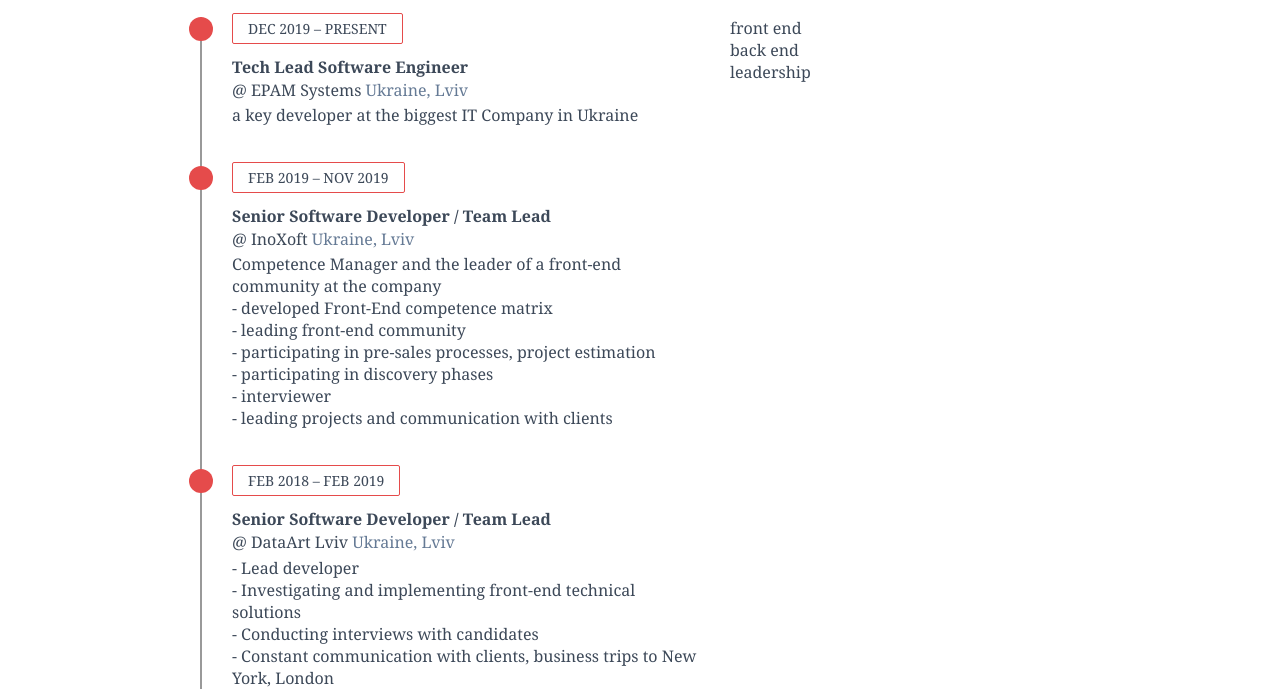
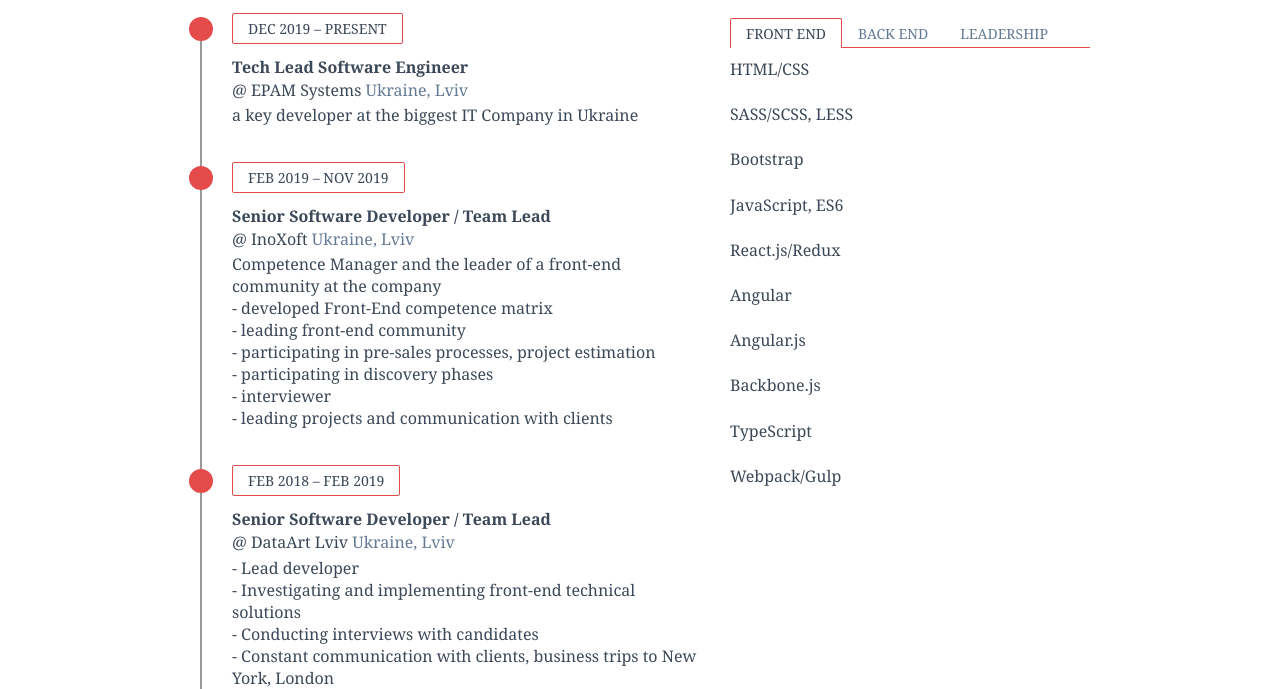
Before and after one commit to matiishyn/matiishyn, a Gatsby site: page /resume in a window 1280 px wide. Shown: the part 120-809 px from the top of the page. Built offline with nearby package versions, Linux system fonts and the light colour scheme; Gatsby itself is replaced by a stand-in of ours; what typography-theme-fairy-gates would draw is missing.

Commit message:
skills tabs

```diff
--- a/package.json
+++ b/package.json
@@ -25,6 +25,7 @@
     "react": "^16.12.0",
     "react-dom": "^16.12.0",
     "react-helmet": "^6.0.0",
+    "react-tabs": "^3.1.0",
     "react-typography": "^0.16.19",
     "typography": "^0.16.19",
     "typography-theme-fairy-gates": "^0.16.19"
--- a/src/components/skills/data.js
+++ b/src/components/skills/data.js
@@ -85,6 +85,16 @@
         experience: 3,
       },
       {
+        title: "SQL",
+        level: level.competent,
+        experience: 2,
+      },
+      {
+        title: "MongoDB",
+        level: level.competent,
+        experience: 2,
+      },
+      {
         title: "AWS Lambda",
         level: level.novice,
         experience: 1,
--- a/src/components/skills/skills.jsx
+++ b/src/components/skills/skills.jsx
@@ -1,6 +1,11 @@
 import React, { useState } from "react"
 import "./styles.scss"
 import { skills } from "./data"
+import { Tab, TabList, TabPanel, Tabs } from "react-tabs"
+import "react-tabs/style/react-tabs.css"
+
+const skillsTitles = skills.map(el => el.groupTitle)
+const skillsGroups = skills.map(el => el.groupSkills)
 
 export const Skills = () => {
   const [blockVisible, setBlockVisible] = useState(1)
@@ -8,11 +13,21 @@
     <div className="skills-component">
       <h1 className="section-header">my skills</h1>
 
-      <div className="skills-wrapper">
-        {skills.map(group => (
-          <div className="group">{group.groupTitle}</div>
+      <Tabs className="skills-tabs">
+        <TabList>
+          {skillsTitles.map(title => (
+            <Tab key={title}>{title}</Tab>
+          ))}
+        </TabList>
+
+        {skillsGroups.map((group, ind) => (
+          <TabPanel key={ind}>
+            {group.map(skill => (
+              <p key={skill.title}>{skill.title}</p>
+            ))}
+          </TabPanel>
         ))}
-      </div>
+      </Tabs>
     </div>
   )
 }
--- a/src/components/skills/styles.scss
+++ b/src/components/skills/styles.scss
@@ -6,7 +6,25 @@
     //border-left: 2px solid #999;
     //padding: 0 30px 0 30px;
     //margin-left: 10px;
+  }
 
+  .skills-tabs {
+    ul.react-tabs__tab-list {
+      border-color: $theme-color;
 
+      li.react-tabs__tab {
+        margin: 0;
+        padding: 5px 15px;
+        border-radius: 2px 2px 0 0;
+        text-transform: uppercase;
+        font-size: 14px;
+        color: lighten($main-text-color, 20%);
+
+        &.react-tabs__tab--selected {
+          border-color: $theme-color;
+          color: $main-text-color;
+        }
+      }
+    }
   }
 }
```
Also changed, not shown: 1 other file.
